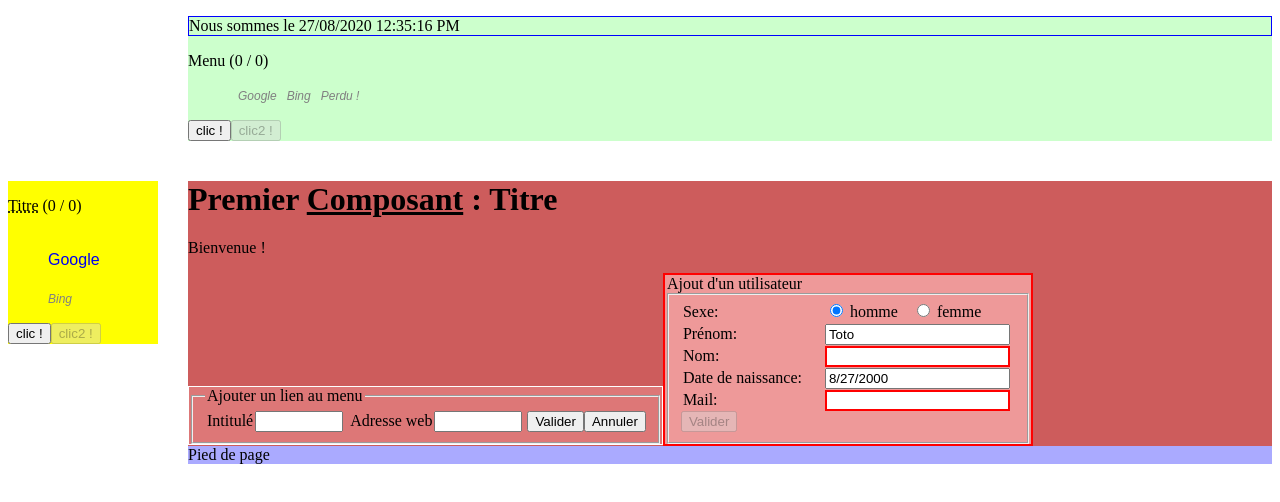
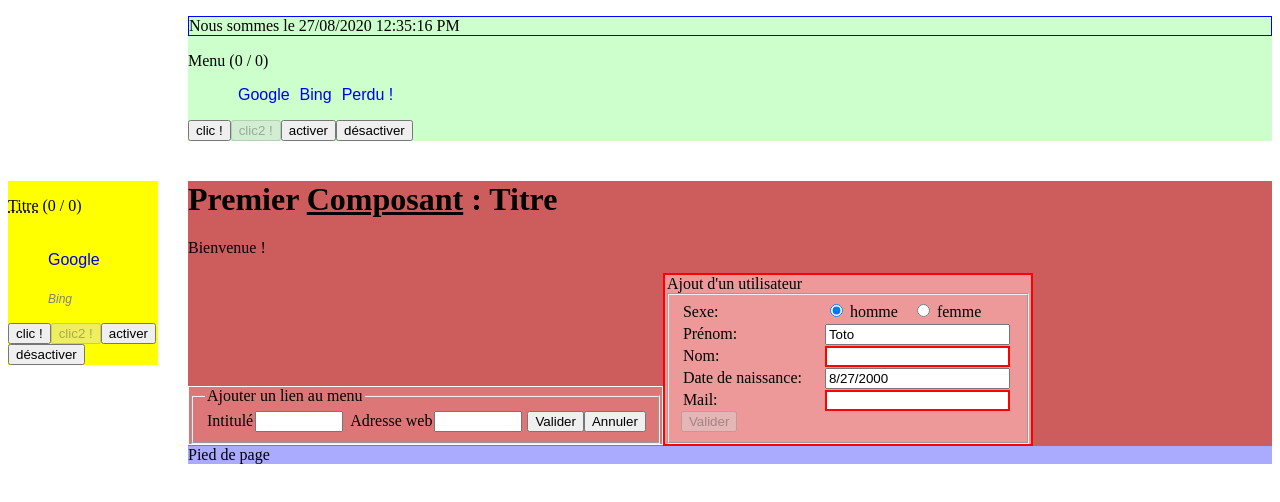
Before and after one commit to philippe-nat/angular-formation-0, an Angular app: page / in a window 1280 px wide. Shown: the top 502 px of the page. Built offline with nearby package versions, Linux system fonts and the light colour scheme.

Commit message:
exo service fin desactivation

```diff
--- a/src/app/menu/menu.component.css
+++ b/src/app/menu/menu.component.css
@@ -21,12 +21,10 @@ li.horizontal {
 
 nav a.disabled {
 	pointer-events: none;
-    cursor: default;
     color:gray;
     font:italic normal 12px Arial;
 }
 
 nav a.enabled {
 	pointer-events: all;
-	cursor: default;
 }
--- a/src/app/menu/menu.component.html
+++ b/src/app/menu/menu.component.html
@@ -13,7 +13,7 @@
                 [ngClass]="{'horizontal':orientation==0, 'vertical':orientation==1}"
         >
             <a
-                [ngClass]="{'disabled':i.actif != true, 'enabled':i.actif == true}"
+                [ngClass]="{'disabled':i.actif == false, 'enabled':i.actif != false}"
                 [href]="i.url"
                 [textContent]="i.intitule|initCap"
                 target="_new"
@@ -22,4 +22,7 @@
     </ul>
     <button [disabled]='boutonInactif' (click)="clicCompteur($event)">clic !</button>
     <button disabled='{{boutonInactif}}' (click)="clicCompteur($event)">clic2 !</button>
+
+    <button (click)="activerItems()">activer</button>
+    <button (click)="desactiverItems()">désactiver</button>
 </nav>
--- a/src/app/menu/menu.component.ts
+++ b/src/app/menu/menu.component.ts
@@ -2,6 +2,7 @@ import { Component, OnInit, Input, Output, EventEmitter } from '@angular/core';
 import {Titre} from '../structures/titre';
 import {ItemMenu} from '../structures/itemmenu';
 import {Orientation} from '../structures/orientation';
+import { LiensService } from '../services/liens.services';
 
 // interface ItemMenu {
 //   url:string;
@@ -37,7 +38,7 @@ export class MenuComponent implements OnInit {
   set nbClics(c:number) { this._nbClics = c; }
   get nbClicsTotal() { return MenuComponent.nbClicsTotal; }
 
-  constructor() {}
+  constructor(private srvItem:LiensService) {}
 
   @Output() clickEvent = new EventEmitter();
   public clicCompteur(detailEvenement: any):void {
@@ -50,4 +51,15 @@ export class MenuComponent implements OnInit {
   }
 
   ngOnInit(): void {}
+
+  activerItems() {
+    console.log("activer les items");
+    this.srvItem.enableAll();
+  }
+
+  desactiverItems() {
+    console.log("désactiver les items");
+    this.srvItem.disableAll();
+  }
+
 }
--- a/src/app/services/liens.services.ts
+++ b/src/app/services/liens.services.ts
@@ -15,6 +15,16 @@ export class LiensService {
           ];
     }
 
+    enableAll():void {
+        for (let i of this._items)
+            i.actif = true;
+    }
+
+    disableAll():void {
+        for (let i of this._items)
+            i.actif = false;
+    }
+
     add(t:ItemMenu):void {
         console.log("add lien");
         if (t.url != "" && t.intitule != "" ) {
```
